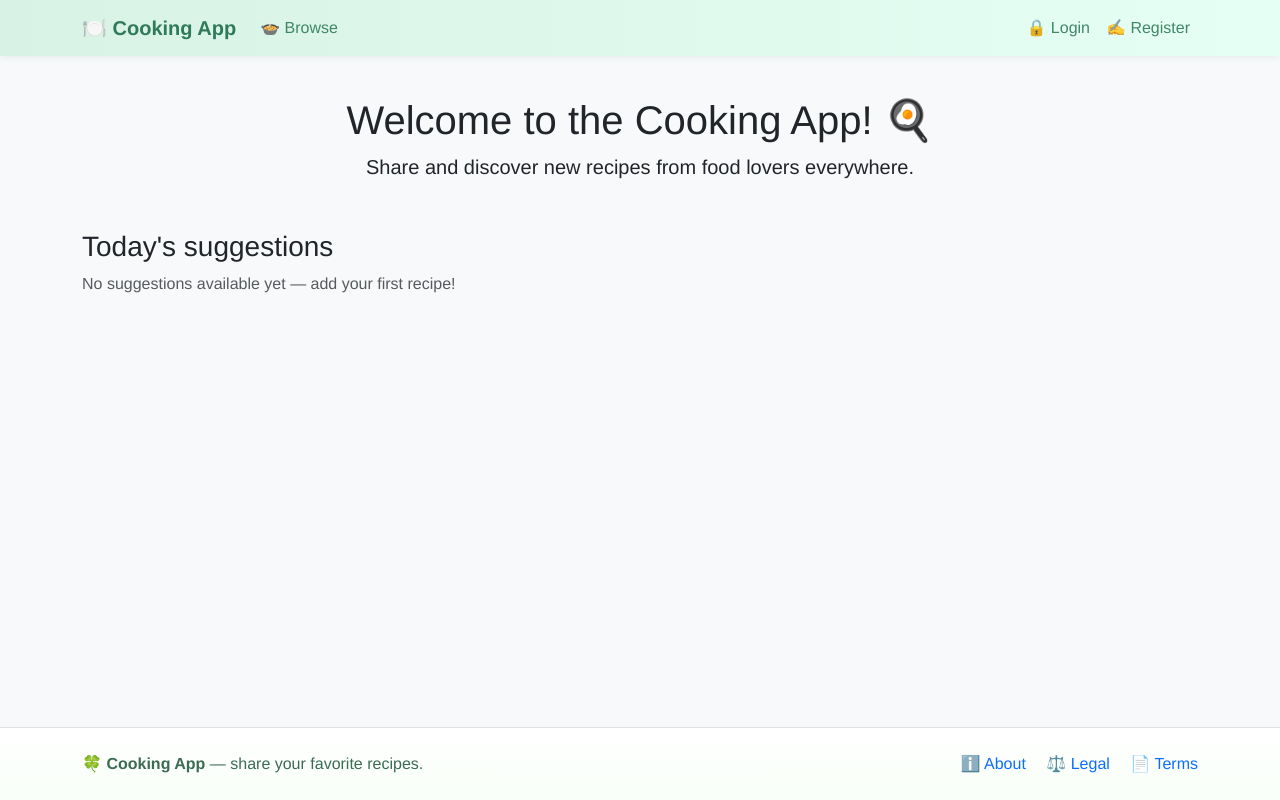
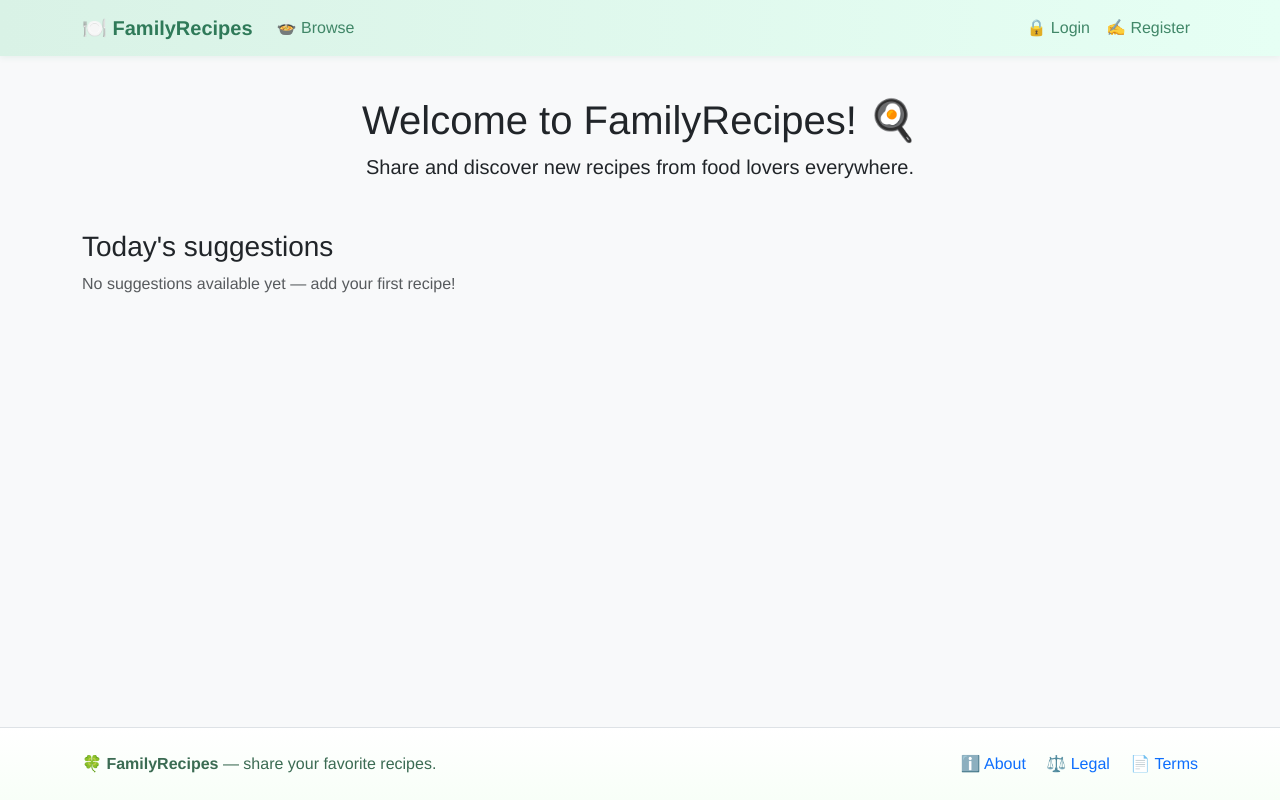
Before and after one commit to LKrpina/PzWKuharica, a Flask app: page / in a window 1280 px wide. Run offline with Flask 3, Linux system fonts and the light colour scheme; data that the repository does not hold is empty; some libraries are stand-ins or nearby versions.

Commit message:
promjenjeno ime aplikacije!

```diff
--- a/app/auth/routes.py
+++ b/app/auth/routes.py
@@ -82,7 +82,7 @@ def send_verification_email(user):
     verify_url = url_for("auth.verify_email", token = token, _external = True)
 
     msg = Message(
-        subject = "Verify your Email - Cooking App",
+        subject = "Verify your Email - FamilyRecipes",
         recipients = [user.email],
         body = (
             f"Hi {user.name}, \n\n"
--- a/app/templates/base.html
+++ b/app/templates/base.html
@@ -4,7 +4,7 @@
     {% block head %}
       <meta charset="utf-8">
       <meta name="viewport" content="width=device-width, initial-scale=1">
-      <title>{% block title %}Cooking App{% endblock %}</title>
+  <title>{% block title %}FamilyRecipes{% endblock %}</title>
       {{ bootstrap.load_css() }}
       <link rel="stylesheet" href="{{ url_for('static', filename='css/custom.css') }}">
     {% endblock %}
@@ -13,7 +13,7 @@
     <!-- Navbar -->
     <nav class="navbar navbar-expand-lg navbar-custom mb-4">
       <div class="container">
-        <a class="navbar-brand fw-bold" href="{{ url_for('main.home') }}">🍽️ Cooking App</a>
+  <a class="navbar-brand fw-bold" href="{{ url_for('main.home') }}">🍽️ FamilyRecipes</a>
         <button class="navbar-toggler" type="button" data-bs-toggle="collapse" data-bs-target="#mainNavbar" aria-controls="mainNavbar" aria-expanded="false" aria-label="Toggle navigation">
           <span class="navbar-toggler-icon"></span>
         </button>
@@ -68,8 +68,8 @@
     <!-- Footer -->
     <footer class="footer mt-5 py-4 bg-white border-top">
       <div class="container d-flex flex-column flex-md-row justify-content-between align-items-center">
-        <div class="mb-2 mb-md-0">
-          <strong>🍀 Cooking App</strong> &mdash; share your favorite recipes.
+          <div class="mb-2 mb-md-0">
+          <strong>🍀 FamilyRecipes</strong> &mdash; share your favorite recipes.
         </div>
         <div>
           <a href="#" class="me-3 text-decoration-none">ℹ️ About</a>
--- a/app/templates/errors.html
+++ b/app/templates/errors.html
@@ -1,5 +1,5 @@
 {% extends "base.html" %}
-{% block title %}Error - Cooking App{% endblock %}
+{% block title %}Error - FamilyRecipes{% endblock %}
 {% block content %}
   <div class="text-center mt-5">
     <h1>{{ error_code }} Error</h1>
--- a/app/templates/home.html
+++ b/app/templates/home.html
@@ -1,10 +1,10 @@
 
 {% extends "base.html" %}
-{% block title %}Home - Cooking App{% endblock %}
+{% block title %}Home - FamilyRecipes{% endblock %}
 {% block content %}
   <div class="text-center">
-    <h1>Welcome to the Cooking App! 🍳</h1>
-    <p class="lead">Share and discover new recipes from food lovers everywhere.</p>
+  <h1>Welcome to FamilyRecipes! 🍳</h1>
+  <p class="lead">Share and discover new recipes from food lovers everywhere.</p>
   </div>
 
   <div class="mt-5">
--- a/app/templates/login.html
+++ b/app/templates/login.html
@@ -1,5 +1,5 @@
 {% extends "base.html" %}
-{% block title %}Login - Cooking App{% endblock %}
+{% block title %}Login - FamilyRecipes{% endblock %}
 {% block content %}
   <div class="container mt-5" style="max-width: 500px;">
     <h2 class="text-center mb-4">Login</h2>
--- a/app/templates/profile.html
+++ b/app/templates/profile.html
@@ -1,5 +1,5 @@
 {% extends "base.html" %}
-{% block title %}Profile - Cooking App{% endblock %}
+{% block title %}Profile - FamilyRecipes{% endblock %}
 {% block content %}
 
     <div class="container mt-5">
--- a/app/templates/register.html
+++ b/app/templates/register.html
@@ -1,5 +1,5 @@
 {% extends "base.html" %}
-{% block title %}Register - Cooking App{% endblock %}
+{% block title %}Register - FamilyRecipes{% endblock %}
 {% block content %}
   <div class="container mt-5" style="max-width: 500px;">
     <h2 class="text-center mb-4">Register</h2>
```
Also changed, not shown: README.md.
